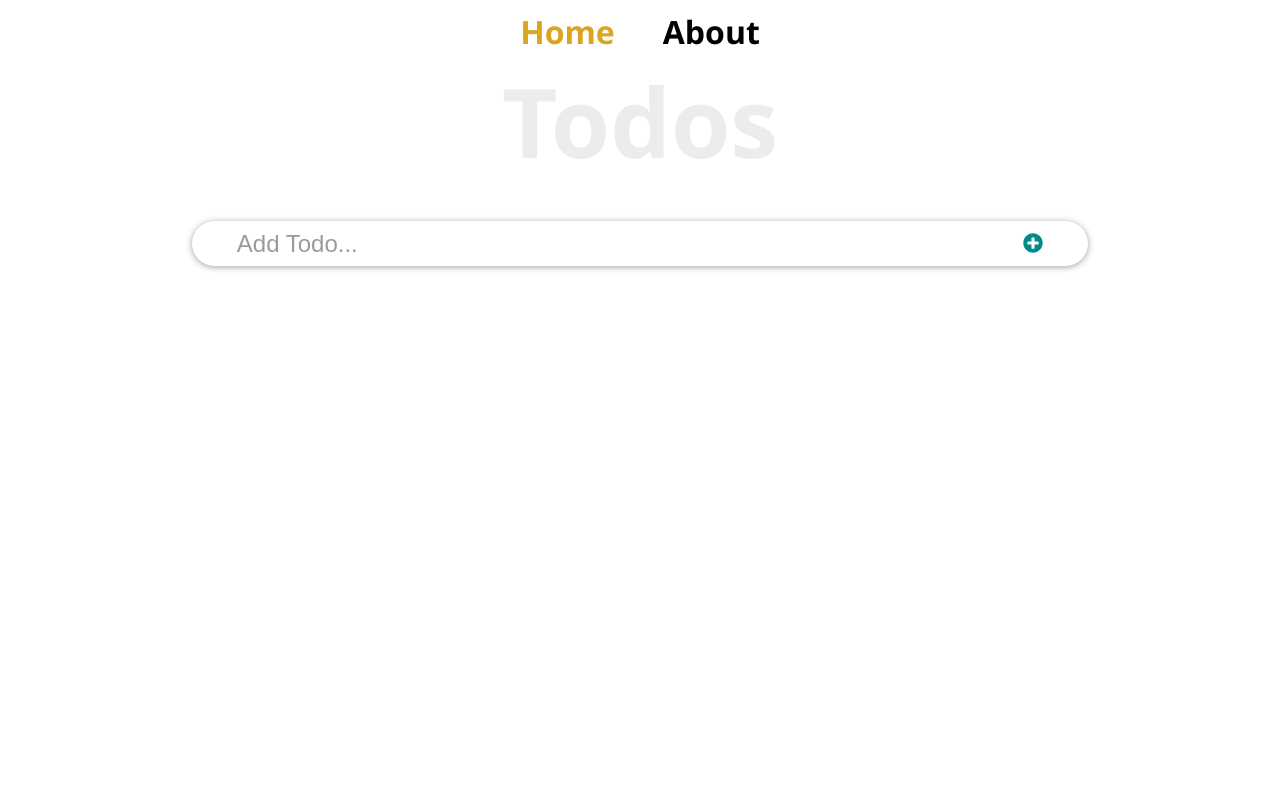
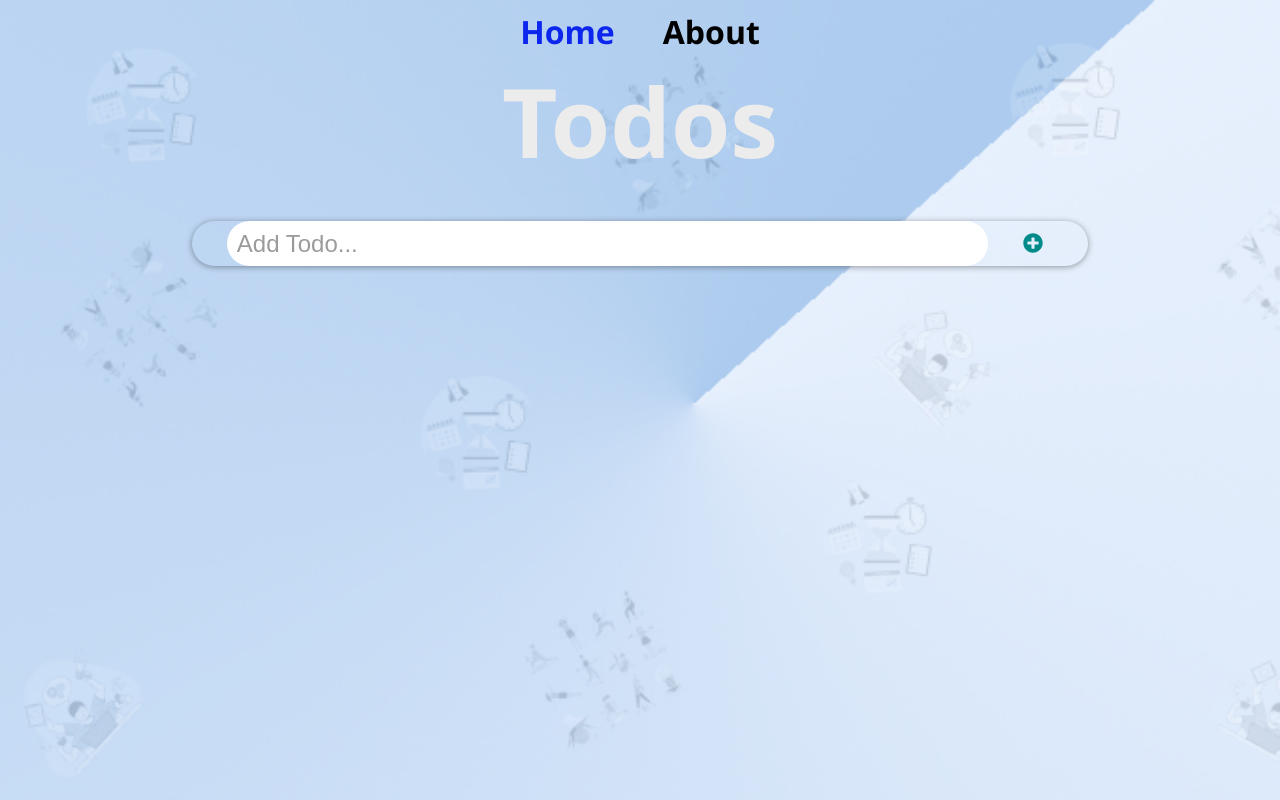
Before and after one commit to preciousakams/react-todo-app, a React (Create React App) app: page / in a window 1280 px wide. Built offline with nearby package versions, Linux system fonts and the light colour scheme.

Commit message:
background

```diff
--- a/src/index.css
+++ b/src/index.css
@@ -9,8 +9,9 @@ body {
   font-size: 2rem;
   font-weight: 600;
   color: black;
-  background: #fff;
   height: 100vh;
+  background: url("../public/background.png") no-repeat;
+  background-size: cover;
 }
 
 .container {
@@ -66,7 +67,7 @@ body {
 }
 
 .active {
-  color: goldenrod;
+  color: rgba(10, 36, 237, 0.992);
 }
 
 .navBar ul {
```
Also changed, not shown: public/background.png (added).
